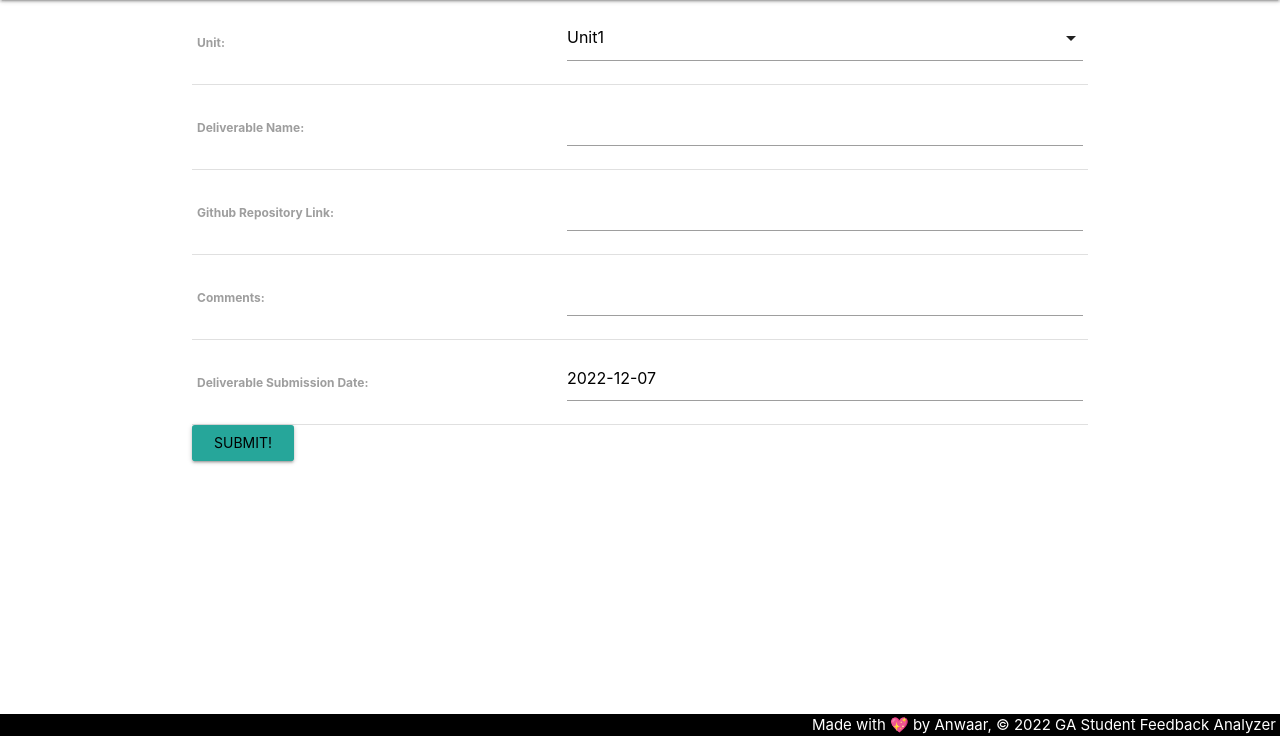
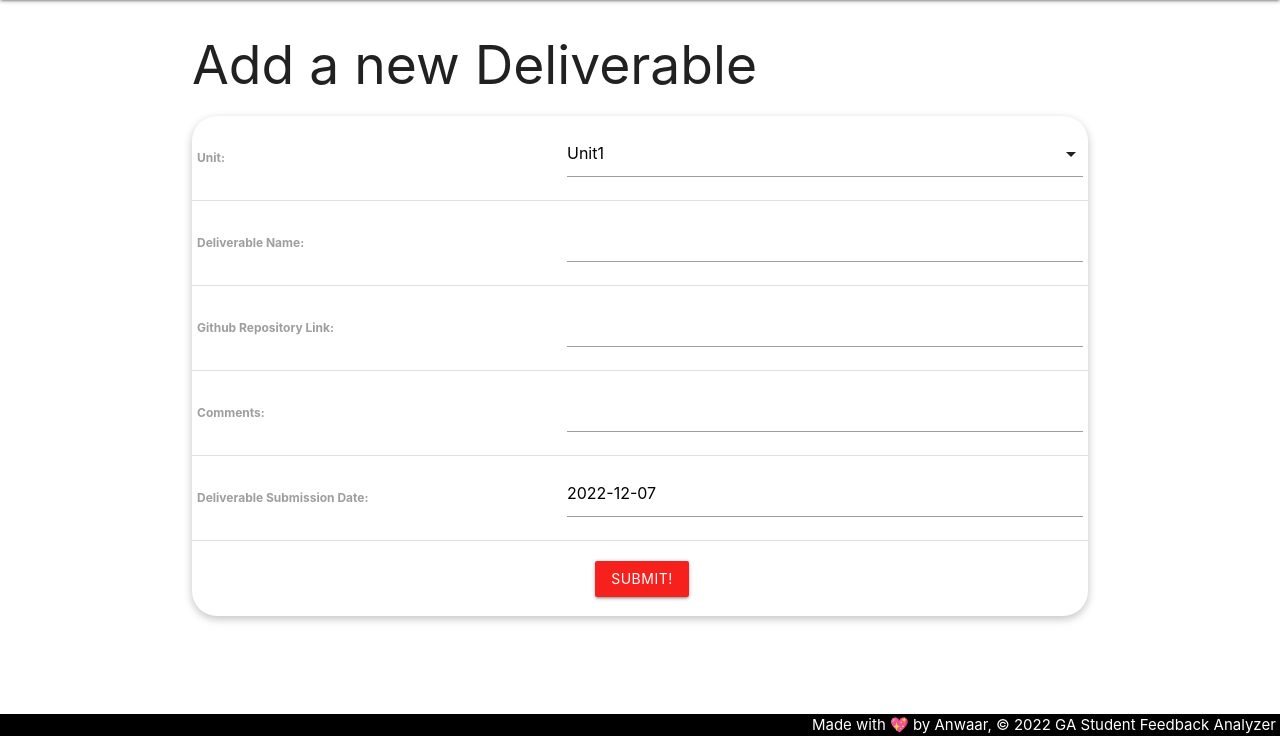
Before and after one commit to ann-swords/student-feedback-analyzer, a Django app: page /deliverables/newDeliverable/ in a window 1280 px wide. Shown: the part 64-800 px from the top of the page. Run offline with Django 4.2, Linux system fonts and the light colour scheme; some libraries are stand-ins or nearby versions.

Commit message:
more styling added

```diff
--- a/feedbackanalyzer/main_app/static/css2/style.css
+++ b/feedbackanalyzer/main_app/static/css2/style.css
@@ -66,3 +66,18 @@ footer.page-footer {
   width: 100%;
   height: 400px;
 }
+
+.form1{
+  border-radius: 25px;
+  box-shadow: rgba(0, 0, 0, 0.24) 0px 3px 8px;
+  height: 500px;
+}
+
+.submitt{
+  margin: 20px;
+  margin-left: 45%;
+  background-color: #f6201d;
+}
+.submitt:hover{
+  background-color: #f09897;
+}
--- a/feedbackanalyzer/main_app/templates/deliverables/analyze_unit2.html
+++ b/feedbackanalyzer/main_app/templates/deliverables/analyze_unit2.html
@@ -21,7 +21,7 @@
     </div>
 
     <div class="col s6">
-        <h3>Pie Charts</h3>
+        <h3>Chart</h3>
         <div>
           <canvas id="myChart"></canvas>
         </div>
--- a/feedbackanalyzer/main_app/templates/deliverables/detail.html
+++ b/feedbackanalyzer/main_app/templates/deliverables/detail.html
@@ -7,7 +7,7 @@
   <div class="card-content">
     <span class="card-title">{{ deliverables.hmwname }}</span>
     <p>Unit: {{ deliverables.units }}</p>
-    <p><a href="{{ deliverables.githubrepo }}">Github Repo Link</a></p>
+    <p><a href="{{ deliverables.githubrepo }}" target='_blank'>Github Repo Link</a></p>
   </div>
 </div>
 
--- a/feedbackanalyzer/main_app/templates/main_app/deliverable_form.html
+++ b/feedbackanalyzer/main_app/templates/main_app/deliverable_form.html
@@ -2,6 +2,9 @@
 
 {% block content %}
   <!-- Leaving the action empty makes the form post to the same url used to display it -->
+  <h2>Add a new Deliverable</h2>
+  <div class="form1">
+
     <form action="" method="post">
       <!-- Django requires the following for security purposes -->
       {% csrf_token %}
@@ -9,8 +12,11 @@
         <!-- Render the inputs inside of <tr>s & <td>s -->
         {{ form.as_table }}
       </table>
-    <input type="submit" value="Submit!" class="btn waves-effect waves-purple">
+      <input type="submit" value="Submit!" class="btn submitt">
     </form>
+
+  </div>
+  <br>
 
   <script>
   var dateEl = document.getElementById('id_date');
--- a/feedbackanalyzer/main_app/templates/units/unit1.html
+++ b/feedbackanalyzer/main_app/templates/units/unit1.html
@@ -64,6 +64,7 @@
     <div class="col s6">
         <h3>My Submitted Deliverables</h3>
         {% for del in deliverables %}
+        <a href="/deliverables/{{ del.id }}">
         <div class="card">
             <div class="card-content">
             <span class="card-title">{{ del.hmwname }}</span>
@@ -71,6 +72,7 @@
             <p>comments: {{ del.comments }}</p>
             </div>
         </div>
+      </a>
         {% endfor %}
     </div>
 
```
Also changed, not shown: feedbackanalyzer/main_app/templates/deliverables/analyze_unit1.html (+10 -4 lines), feedbackanalyzer/main_app/templates/deliverables/analyze_unit3.html (+4 -5 lines), feedbackanalyzer/main_app/templates/deliverables/analyze_unit4.html (+4 -5 lines). Lines whose indentation alone changed are shown as unchanged.
